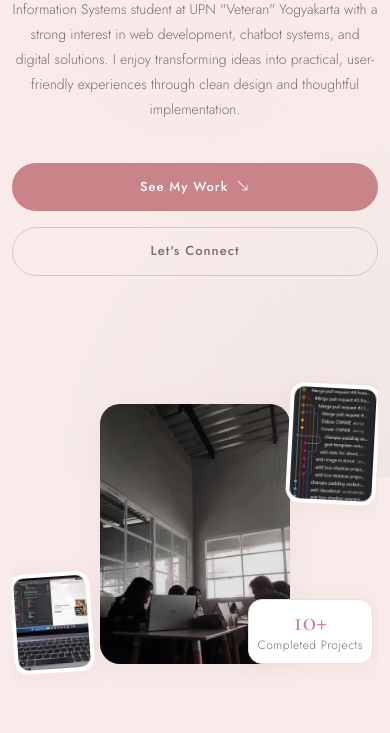
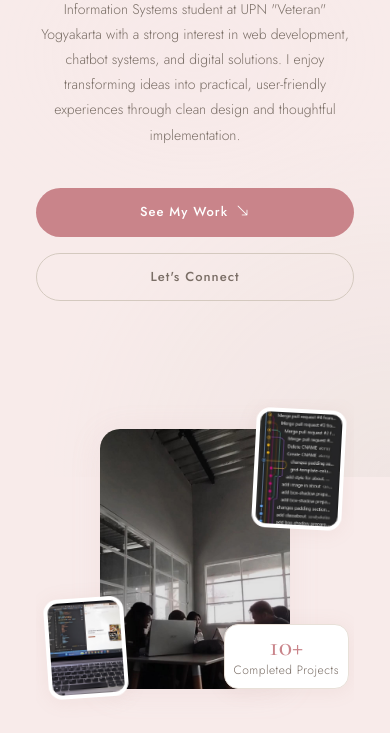
Before and after one commit to akmsy/portfolio, a plain HTML site: page index.html in a window 390 px wide. Shown: the part 367-1100 px from the top of the page. Drawn offline with nearby package versions, Linux system fonts and the light colour scheme; a web font is replaced by a local one.

Commit message:
improve mobile responsive layout

```diff
--- a/style.css
+++ b/style.css
@@ -32,6 +32,7 @@ body {
   font-weight: 300;
   line-height: 1.75;
   overflow-x: hidden;
+  width: 100%;
 }
 
 /* ── Petal texture background ── */
@@ -842,6 +843,16 @@ footer a:hover { color: var(--rose-deep); }
   .hero {
     text-align: center;
     padding: 110px 0 70px;
+    overflow: hidden;
+  }
+
+  .container {
+    overflow: hidden;
+  }
+
+  .hero .row{
+    margin-left:0;
+    margin-right:0;
   }
 
   .hero-eyebrow {
@@ -878,7 +889,8 @@ footer a:hover { color: var(--rose-deep); }
     height: 320px;
     margin-top: 50px;
     max-width: 100%;
-    overflow: hidden;
+    overflow-x: hidden;
+    overflow-y: visible;
   }
 
   .photo-main {
@@ -890,13 +902,13 @@ footer a:hover { color: var(--rose-deep); }
     width: 90px;
     height: 120px;
     top: 20px;
-    right: 0;
+    right: 10px;
   }
 
   .photo-float-2 {
     width: 80px;
     height: 100px;
-    left: 0;
+    left: 10px;
     bottom: 20px;
   }
 
```
